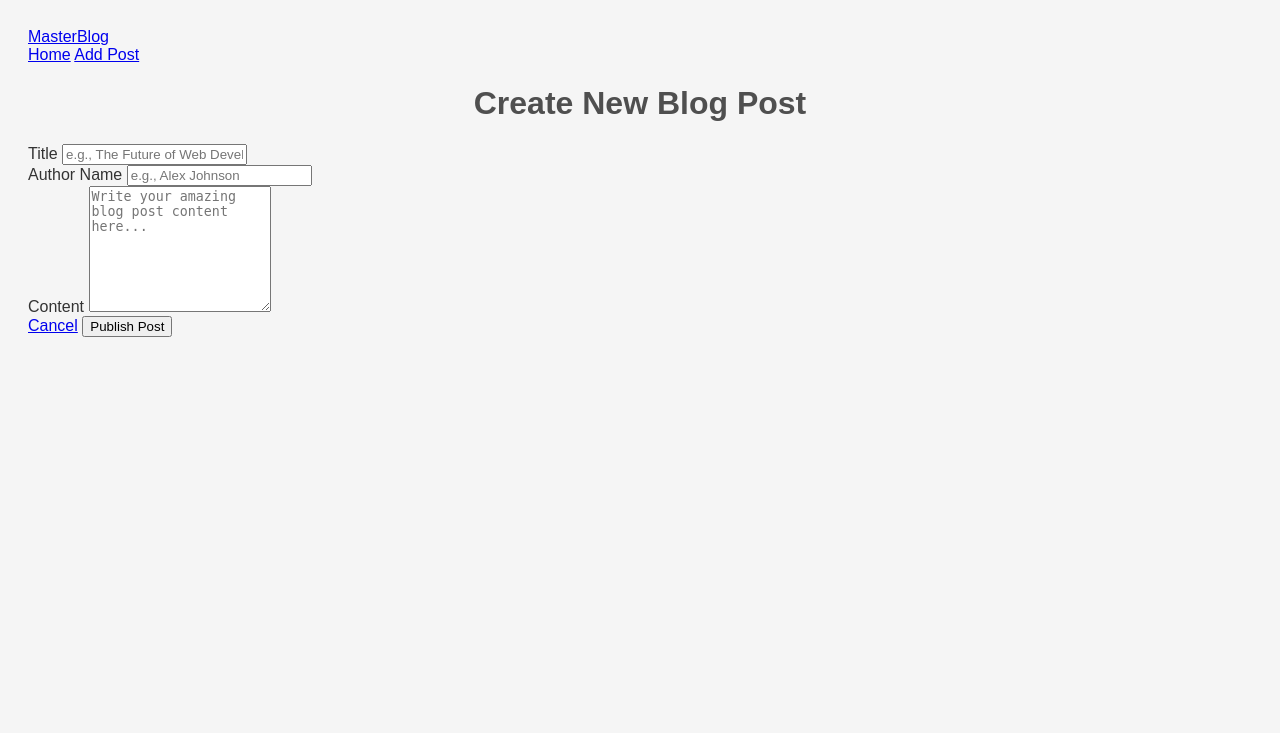
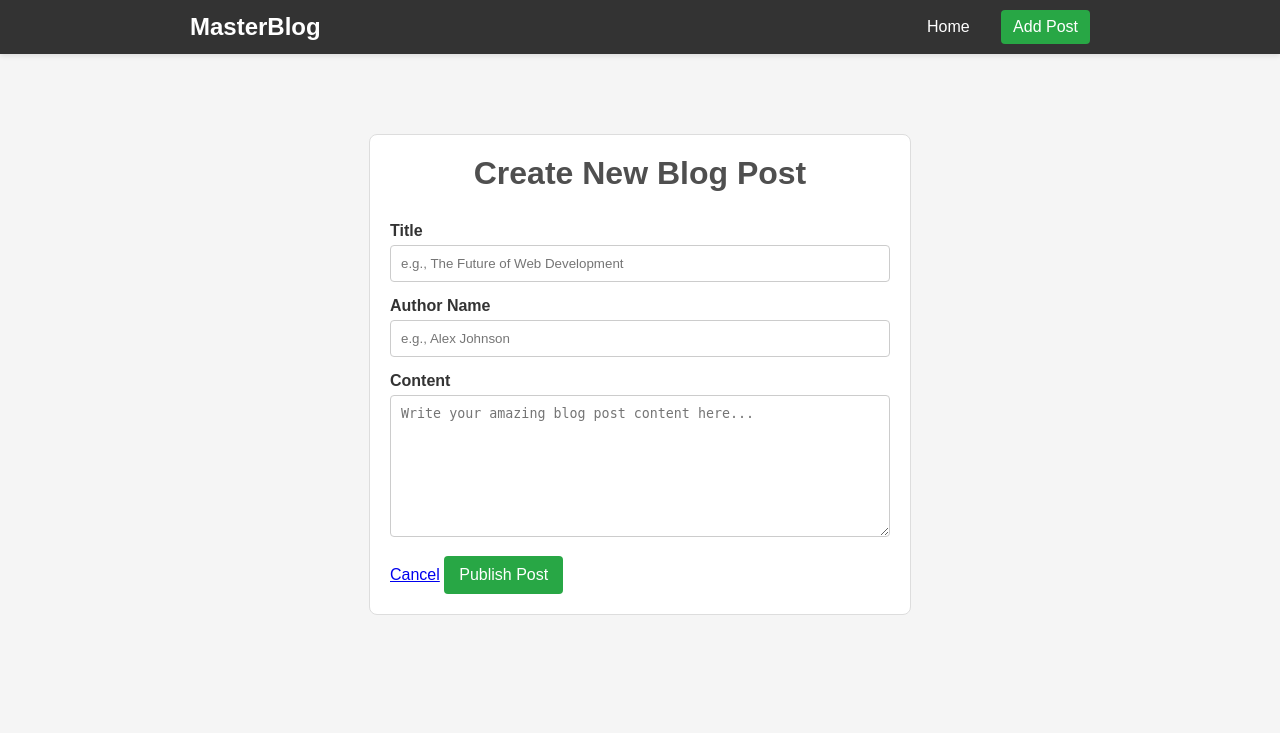
Before and after one commit to AzeemWorsdorfer/master-blog, a Flask app: page /add in a window 1280 px wide. Shown: the top 733 px of the page. Run offline with Flask 3, Linux system fonts and the light colour scheme.

Commit message:
Improved intial css with better look for readability

```diff
--- a/static/styles.css
+++ b/static/styles.css
@@ -1,27 +1,186 @@
 body {
     font-family: Arial, sans-serif;
     background-color: #f5f5f5;
-  padding: 20px;
+    padding: 0;
     color: #333;
+    margin: 0;
 }
 
-h1 {
+
+.container {
+    max-width: 900px;
+    margin: 0 auto;
+    padding: 0 20px;
+}
+
+#header {
+    background-color: #333;
+    padding: 10px 0;
+    margin-bottom: 20px;
+    box-shadow: 0 2px 5px rgba(0, 0, 0, 0.1);
+}
+
+#header .container {
+    display: flex;
+    justify-content: space-between;
+    align-items: center;
+}
+
+#logo {
+
+    font-size: 1.5em;
+    font-weight: bold;
+}
+
+
+#logo .brand-link {
+    color: white;
+    text-decoration: none;
+}
+
+
+#navbar a {
+    color: white;
+    text-decoration: none;
+    margin-left: 15px;
+    padding: 8px 12px;
+    transition: background-color 0.2s;
+}
+#navbar a:hover {
+    background-color: #444;
+    border-radius: 4px;
+}
+
+
+main.container {
+    padding-top: 20px;
+    min-height: 80vh;
+}
+
+h1.page-title {
     text-align: center;
     color: #4f4f4f;
+    margin-top: 0; /* Adjusted for better spacing after header */
+    margin-bottom: 30px;
+}
+/* -------------------------------------- */
+
+/* Post Card Styling */
+.post-list {
+    display: grid;
+    gap: 20px;
+    list-style: none;
+    padding: 0;
 }
 
-.post {
+.post-card {
     background-color: #fff;
     border: 1px solid #ddd;
     padding: 20px;
-  margin-bottom: 20px;
     border-radius: 8px;
 }
 
-.post h2 {
+.post-card h2 {
     margin-top: 0;
 }
 
-.post p {
+.post-content p {
     margin: 10px 0;
 }
+
+/* Actions container for Edit/Delete buttons */
+.actions {
+    margin-top: 15px;
+    text-align: right;
+}
+
+/* Delete Button/Link (Red) */
+.delete-link {
+    display: inline-block;
+    padding: 5px 10px;
+    background-color: #dc3545; /* Red */
+    color: white;
+    text-decoration: none;
+    border: none;
+    border-radius: 4px;
+    font-size: 14px;
+    margin-left: 10px;
+    cursor: pointer;
+    transition: background-color 0.2s;
+}
+
+.delete-link:hover {
+    background-color: #c82333;
+}
+
+/* Update Button/Link (Blue) */
+.update-link {
+    display: inline-block;
+    padding: 5px 10px;
+    background-color: #007bff; /* Blue */
+    color: white;
+    text-decoration: none;
+    border-radius: 4px;
+    font-size: 14px;
+    transition: background-color 0.2s;
+}
+
+.update-link:hover {
+    background-color: #0056b3;
+}
+
+/* Form Styling */
+.form-container {
+    max-width: 500px;
+    margin: 40px auto;
+    padding: 20px;
+    background-color: #fff;
+    border: 1px solid #ddd;
+    border-radius: 8px;
+}
+
+.form-group {
+    margin-bottom: 15px;
+}
+
+.form-group label {
+    display: block;
+    margin-bottom: 5px;
+    font-weight: bold;
+}
+
+.form-group input[type="text"],
+.form-group textarea {
+    width: 100%;
+    padding: 10px;
+    border: 1px solid #ccc;
+    border-radius: 4px;
+    box-sizing: border-box;
+}
+
+/* Primary Button (Green) - used for Add Post and Save */
+.button {
+    background-color: #28a745; /* Green */
+    color: white;
+    padding: 10px 15px;
+    border: none;
+    border-radius: 4px;
+    cursor: pointer;
+    font-size: 16px;
+    text-decoration: none; /* Important for links */
+    display: inline-block;
+}
+
+.button:hover {
+    background-color: #1e7e34;
+}
+
+/* Ensure the 'Create New Post' link (which should use the .button class) is styled correctly */
+.add-link-container {
+    text-align: center;
+    margin-bottom: 30px;
+}
+.add-link-container a {
+    /* Apply button style to the link */
+    padding: 10px 15px;
+}
```
Lines whose indentation alone changed are shown as unchanged.
